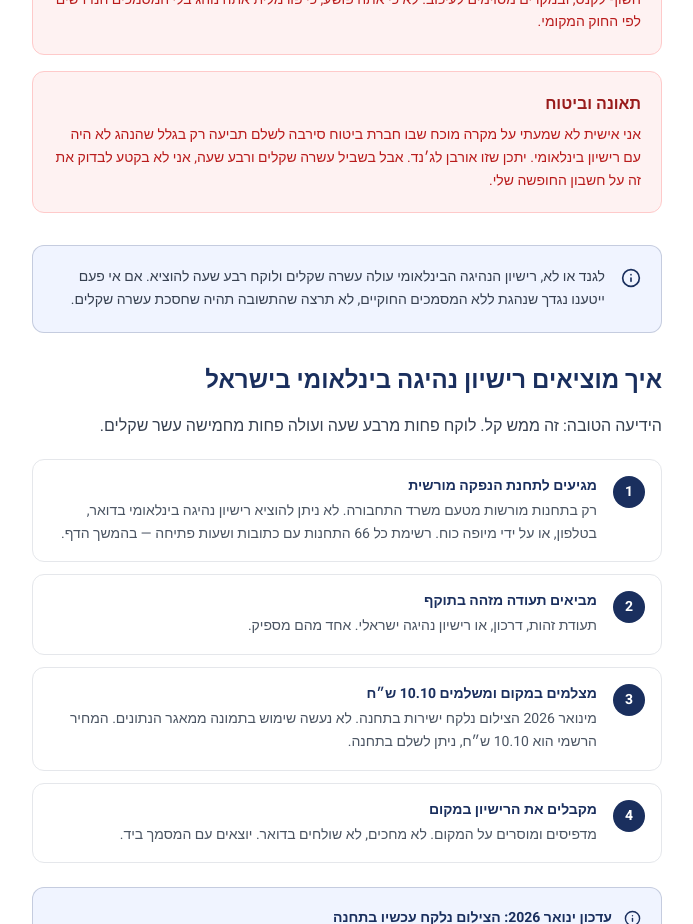
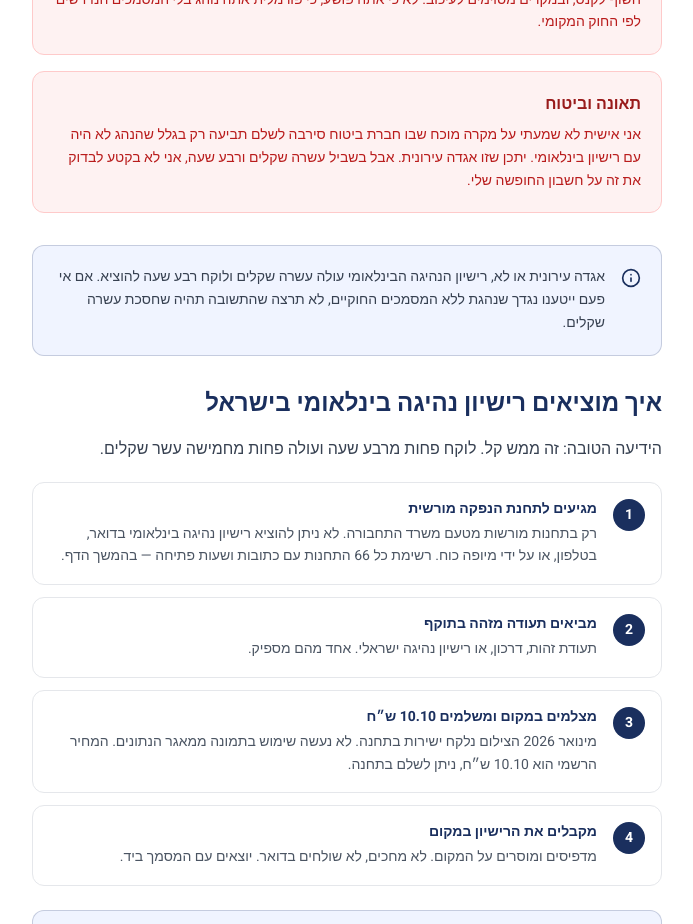
Before and after one commit to Shmulix/derekh-agav, a Next.js app: page /posts/international-driving-permit in a window 1280 px wide. Shown: the part 2500-3424 px from the top of the page, without its empty margins (278-971 px from the left). Built offline with nearby package versions, Linux system fonts and the light colour scheme.

Commit message:
IDP post: replace loanword with אגדה עירונית

```diff
--- a/app/posts/international-driving-permit/page.tsx
+++ b/app/posts/international-driving-permit/page.tsx
@@ -294,7 +294,7 @@ export default function InternationalDrivingLicensePost() {
                 <div className="border border-red-200 bg-red-50 rounded-xl p-5">
                   <p className="font-bold text-red-800 mb-2">תאונה וביטוח</p>
                   <p className="text-sm text-red-700 leading-relaxed">
-                    אני אישית לא שמעתי על מקרה מוכח שבו חברת ביטוח סירבה לשלם תביעה רק בגלל שהנהג לא היה עם רישיון בינלאומי. יתכן שזו אורבן לג׳נד. אבל בשביל עשרה שקלים ורבע שעה, אני לא בקטע לבדוק את זה על חשבון החופשה שלי.
+                    אני אישית לא שמעתי על מקרה מוכח שבו חברת ביטוח סירבה לשלם תביעה רק בגלל שהנהג לא היה עם רישיון בינלאומי. יתכן שזו אגדה עירונית. אבל בשביל עשרה שקלים ורבע שעה, אני לא בקטע לבדוק את זה על חשבון החופשה שלי.
                   </p>
                 </div>
 
@@ -303,7 +303,7 @@ export default function InternationalDrivingLicensePost() {
               <div className="flex items-start gap-4 border border-navy/20 bg-[#f0f4ff] rounded-xl p-5 mb-8">
                 <Info size={20} className="text-navy flex-shrink-0 mt-0.5" />
                 <p className="text-sm text-gray-700 leading-relaxed">
-                  לגנד או לא, רישיון הנהיגה הבינלאומי עולה עשרה שקלים ולוקח רבע שעה להוציא. אם אי פעם ייטענו נגדך שנהגת ללא המסמכים החוקיים, לא תרצה שהתשובה תהיה שחסכת עשרה שקלים.
+                  אגדה עירונית או לא, רישיון הנהיגה הבינלאומי עולה עשרה שקלים ולוקח רבע שעה להוציא. אם אי פעם ייטענו נגדך שנהגת ללא המסמכים החוקיים, לא תרצה שהתשובה תהיה שחסכת עשרה שקלים.
                 </p>
               </div>
 
```
